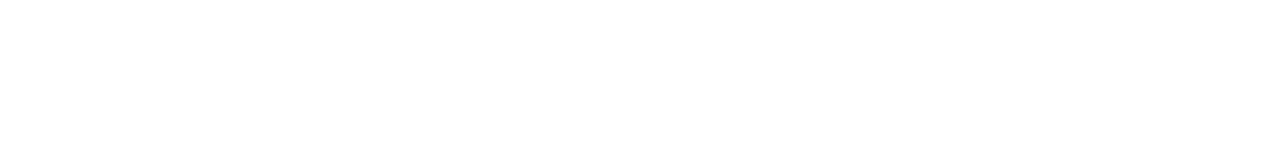
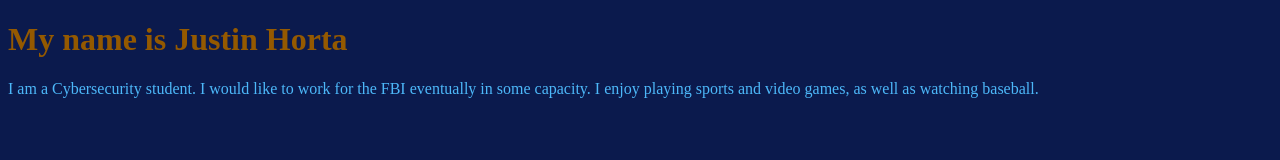
Before and after one commit to JBH23-School/JBH23-School.github.io, a plain HTML site: page index.HTML in a window 1280 px wide. Drawn offline with Linux system fonts and the light colour scheme.

Commit message:
Fix index.HTML mistakes

```diff
--- a/index.HTML
+++ b/index.HTML
@@ -2,12 +2,13 @@
 <html>
  <head>
   <title>My Personal Introduction</title>
-   <style> body {background-color:0B1A4D;}
-   h1 {color:945900;}
-   p {color:4DB8F9;}
+   <style> body {background-color:#0B1A4D;}
+   h1 {color:#945900;}
+   p {color:#4DB8F9;}
+  </style>
  </head>
  <body>
- <hi>My name is Justin Horta</h1>
+ <h1>My name is Justin Horta</h1>
 <p>
 I am a Cybersecurity student. I would like to work for the FBI eventually in some capacity. I enjoy playing sports and video games, as well as watching baseball.
 </p>
```
